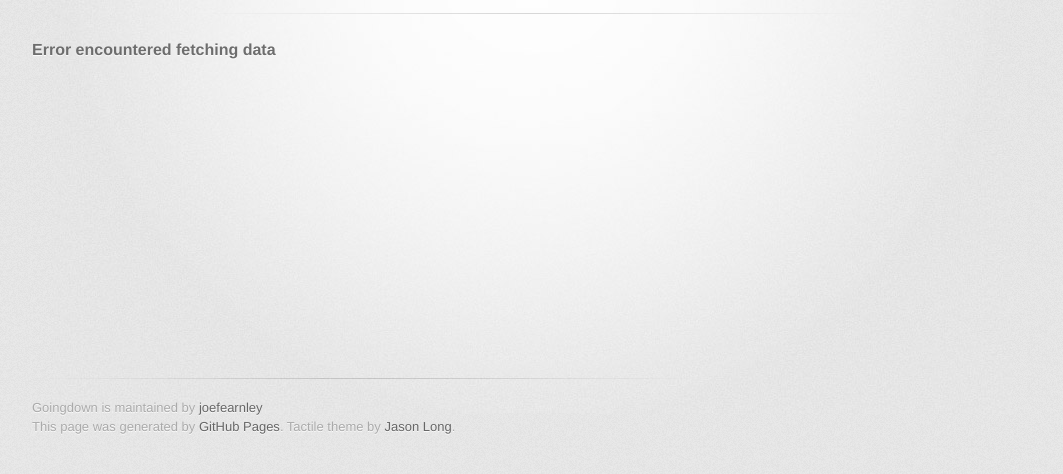
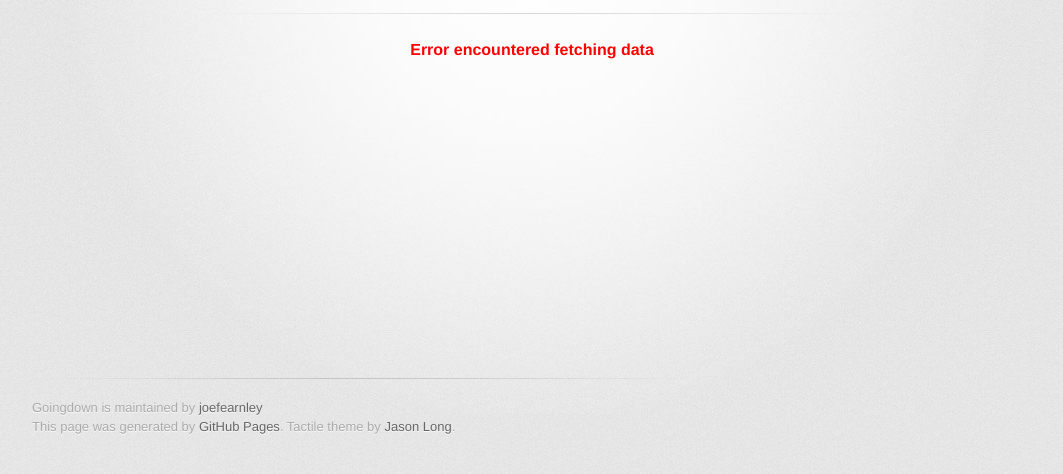
Before and after one commit to joefearnley/goingdown, a plain HTML site: page index.html in a window 1280 px wide. Shown: the part 160-634 px from the top of the page, without its empty margins (108-1171 px from the left). Drawn offline with Linux system fonts and the light colour scheme; a web font is replaced by a local one.

Commit message:
Adding ajaz error update.

```diff
--- a/index.html
+++ b/index.html
@@ -22,8 +22,13 @@
         </header>
         <hr>
         <section id="main_content">
-          <div id="loading" style="text-align: center"><img src="images/loading.gif" /><br />Loading Weight Data</div>
-          <div id="placeholder" style="height:300px;"></div>
+          <div id="loading">
+            <img src="images/loading.gif" height="31" width="31" />
+            <br>
+            Loading Weight Data
+          </div>
+          <div id="placeholder"></div>
+          <div id="error"></div>
         </section>
 
         <footer>
--- a/javascripts/main.js
+++ b/javascripts/main.js
@@ -37,8 +37,7 @@ $(function () {
   });
 
   request.fail(function(jqXHR, textStatus, errorThrown) {
-    console.log('sfasdf');
-    $('#placeholder').html('<strong>Error encountered fetching data</strong>');
+    $('#placeholder').addClass('error').html('Error encountered fetching data');
   });
 
   request.always(function(data, textStatus, jqXHR) {
--- a/stylesheets/stylesheet.css
+++ b/stylesheets/stylesheet.css
@@ -373,3 +373,19 @@ footer a:hover {
 
 /* Mobile Portrait Size to Mobile Landscape Size (devices and browsers) */
 @media only screen and (max-width: 479px) {}
+
+
+/* CUSTOM STYLES */
+#placeholder {
+  height:300px;
+}
+
+#loading {
+  text-align: center;
+}
+
+.error {
+  color: red;
+  text-align: center;
+  font-weight: bold;
+}
```
